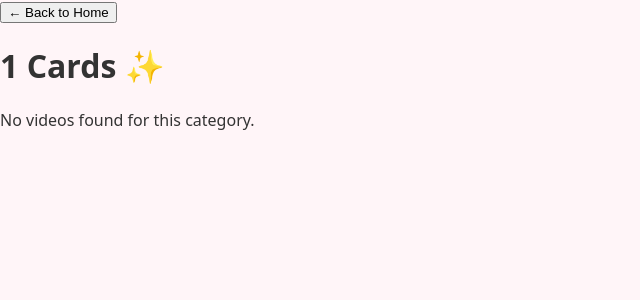
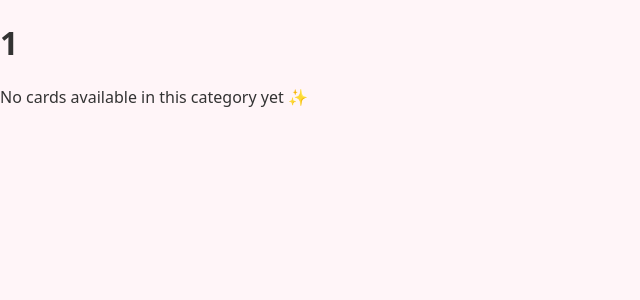
Before and after one commit to everwishhq-commits/Everwish2, a Next.js app: page /categories/1 in a window 1280 px wide. Shown: the top 300 px of the page, without its empty margins (0-640 px from the left). Built offline with nearby package versions, Linux system fonts and the light colour scheme.

Commit message:
Update page.js

```diff
--- a/app/categories/[slug]/page.js
+++ b/app/categories/[slug]/page.js
@@ -1,92 +1,69 @@
 "use client";
 import { useEffect, useState } from "react";
-import { useParams, useRouter } from "next/navigation";
+import { useParams } from "next/navigation";
 import { motion } from "framer-motion";
 
 export default function CategoryPage() {
   const { slug } = useParams();
-  const router = useRouter();
   const [videos, setVideos] = useState([]);
   const [loading, setLoading] = useState(true);
 
-  // Normaliza el nombre del slug (ej: "Love & Romance" → "love-romance")
-  const normalize = (str) =>
-    str?.toLowerCase().replace(/\s+/g, "-").replace(/&/g, "and").trim();
-
   useEffect(() => {
-    async function loadVideos() {
+    async function load() {
       try {
-        const res = await fetch("/api/videos", { cache: "no-store" });
+        const res = await fetch("/api/videos");
         const data = await res.json();
-        const all = data.videos || [];
-
-        // Filtrar los videos que pertenezcan a esta categoría
-        const filtered = all.filter(
-          (v) => normalize(v.category) === normalize(slug)
+        const categoryName = slug.replace(/-/g, " ");
+        const filtered = data.videos.filter(
+          (v) => v.category?.toLowerCase() === categoryName.toLowerCase()
         );
-
         setVideos(filtered);
       } catch (err) {
-        console.error("Error loading videos:", err);
+        console.error("Error loading category:", err);
       } finally {
         setLoading(false);
       }
     }
-    loadVideos();
+    load();
   }, [slug]);
 
   if (loading)
-    return <p className="text-center text-gray-400 mt-6">Loading videos...</p>;
+    return <p className="text-center text-gray-400 mt-10">Loading...</p>;
 
   return (
-    <main className="min-h-screen bg-[#fff5f8] text-gray-800 p-6">
-      <button
-        onClick={() => router.push("/")}
-        className="mb-6 text-pink-600 hover:underline"
-      >
-        ← Back to Home
-      </button>
-
-      <h1 className="text-3xl font-extrabold text-center text-pink-600 mb-8 capitalize">
-        {slug.replace(/-/g, " ")} Cards ✨
+    <main className="min-h-screen bg-[#fff5f8] text-gray-800 flex flex-col items-center py-10 px-4">
+      <h1 className="text-3xl font-extrabold text-pink-600 mb-6 capitalize text-center">
+        {slug.replace(/-/g, " ")}
       </h1>
 
-      {videos.length === 0 ? (
-        <p className="text-center text-gray-500">
-          No videos found for this category.
-        </p>
-      ) : (
-        <div className="grid grid-cols-1 sm:grid-cols-2 md:grid-cols-3 gap-6">
-          {videos.map((v, i) => (
+      <div className="flex flex-wrap justify-center gap-8 max-w-6xl">
+        {videos.length ? (
+          videos.map((v, i) => (
             <motion.div
               key={i}
-              whileHover={{ scale: 1.03 }}
+              whileHover={{ scale: 1.05 }}
               transition={{ duration: 0.2 }}
-              className="bg-white rounded-3xl shadow-md border border-pink-100 hover:border-pink-200 hover:bg-pink-50 overflow-hidden"
+              className="bg-white rounded-3xl shadow-md border border-pink-100 hover:border-pink-200 hover:bg-pink-50 p-4 w-64 cursor-pointer"
             >
               <video
                 src={v.src.startsWith("/cards/") ? v.src : `/cards/${v.src}`}
-                className="w-full h-48 object-cover bg-black"
+                className="w-full h-48 object-cover rounded-2xl bg-black"
                 muted
                 loop
                 playsInline
                 autoPlay
-                onError={(e) => {
-                  e.target.poster = "/placeholder.png";
-                }}
               />
-              <div className="p-4 text-center">
-                <h3 className="font-semibold text-gray-700 mb-1">
-                  {v.title}
-                </h3>
-                <p className="text-sm text-gray-500">
-                  {v.subcategory || "General"}
-                </p>
-              </div>
+              <p className="text-center mt-2 text-gray-700 font-semibold truncate">
+                {v.title}
+              </p>
             </motion.div>
-          ))}
-        </div>
-      )}
+          ))
+        ) : (
+          <p className="text-gray-400 text-center mt-10">
+            No cards available in this category yet ✨
+          </p>
+        )}
+      </div>
     </main>
   );
-          }
+}
```
